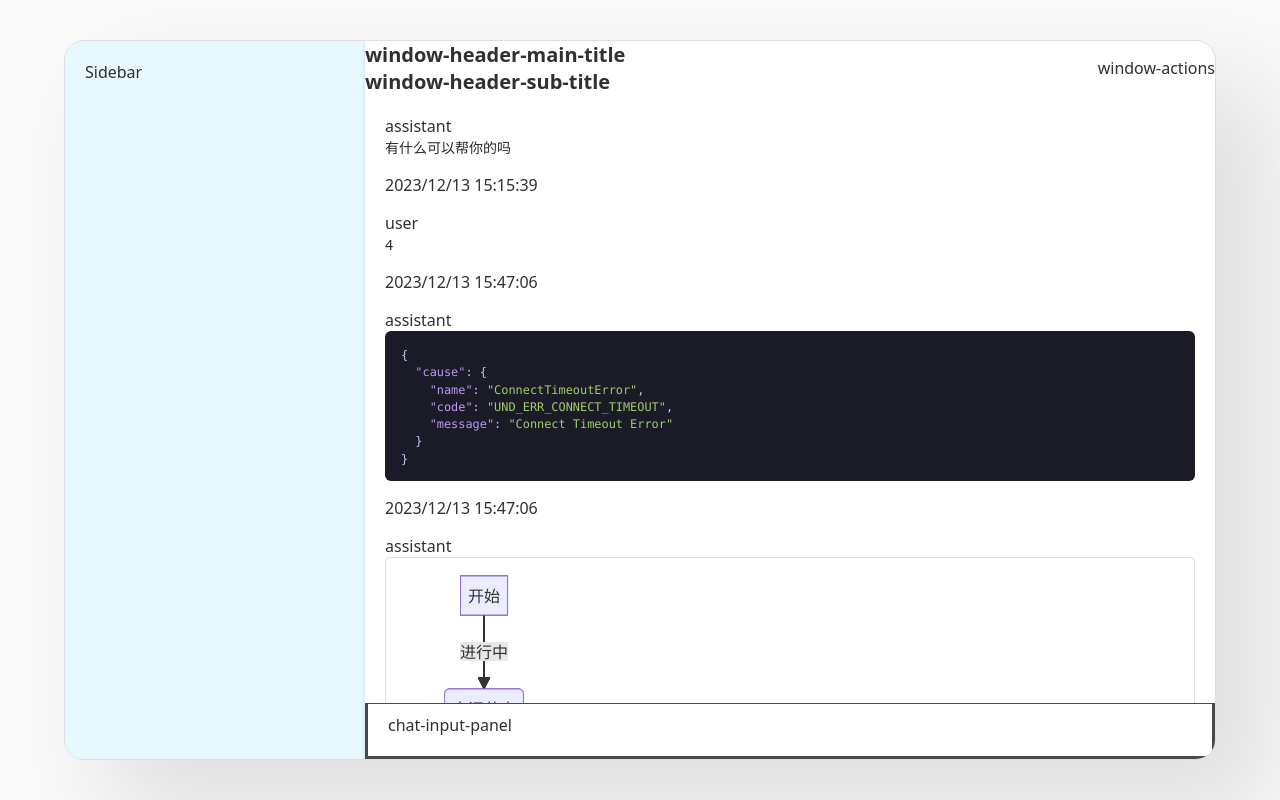
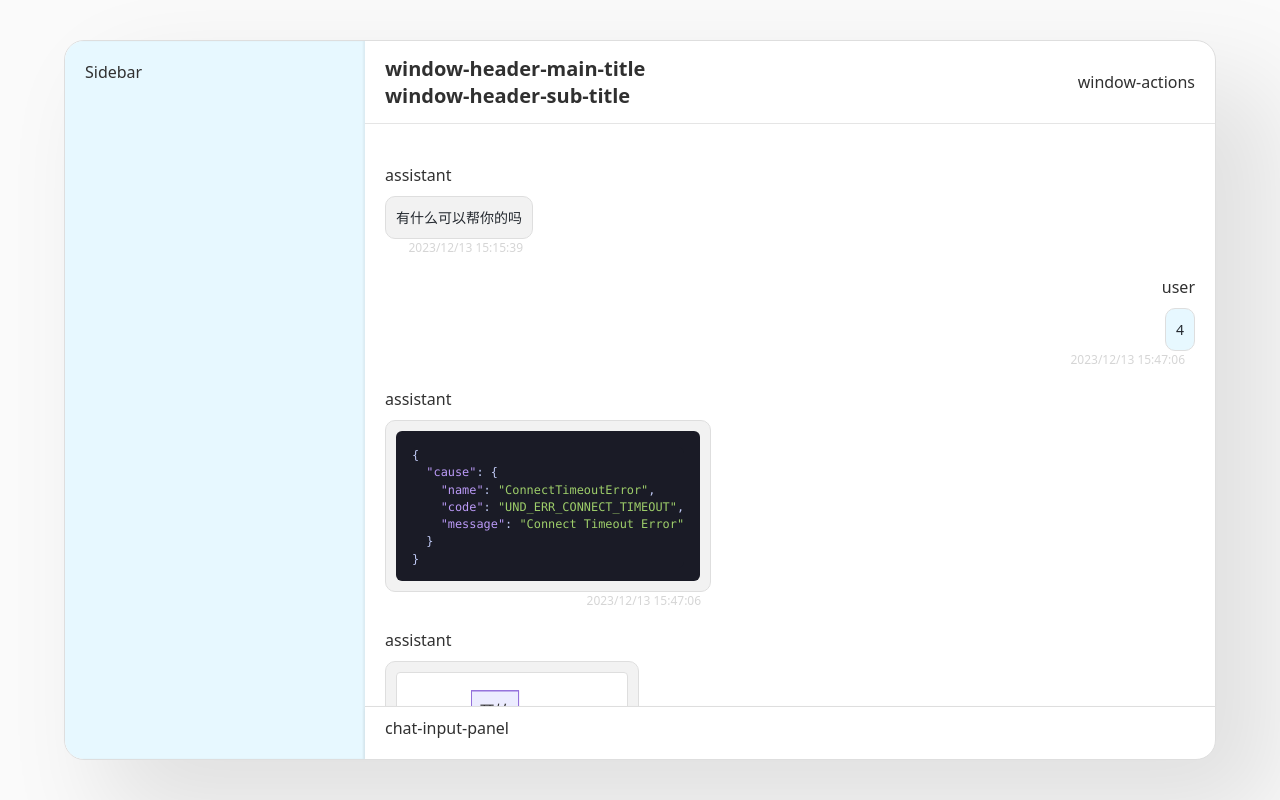
Before and after one commit to Orange-001/chatgpt-react-web, a React (Create React App) app: page / in a window 1280 px wide. Built offline with nearby package versions, Linux system fonts and the light colour scheme.

Commit message:
feat: Markdown onContextMenu&onDoubleClickCapture & style: Chat

```diff
--- a/src/components/Markdown/index.tsx
+++ b/src/components/Markdown/index.tsx
@@ -8,7 +8,7 @@ import RehypeHighlight from 'rehype-highlight';
 import mermaid from 'mermaid';
 import { useDebouncedCallback } from 'use-debounce';
 import copy from 'copy-to-clipboard';
-import { Modal, Spin, message } from 'antd';
+import { Modal, message } from 'antd';
 import { ReactComponent as LoadingIcon } from '@/assets/icons/three-dots.svg';
 
 export const Mermaid: FC<{ code: string }> = (props) => {
@@ -146,19 +146,23 @@ const _MarkdownContent: FC<{ content: string }> = (props) => {
 
 export const MarkdownContent = React.memo(_MarkdownContent);
 
-const Markdown: FC<{ content: string; loading?: boolean; fontSize?: number } & React.DOMAttributes<HTMLDivElement>> = (
-  props
-) => {
+interface Markdown extends React.DOMAttributes<HTMLDivElement> {
+  content: string;
+  loading?: boolean;
+  fontSize?: number;
+}
+
+const Markdown: FC<Markdown> = (props) => {
   return (
     <div
       className="markdown-body"
       style={{
         fontSize: `${props.fontSize ?? 14}px`
       }}
+      onContextMenu={props.onContextMenu}
+      onDoubleClickCapture={props.onDoubleClickCapture}
     >
-      <Spin indicator={<LoadingIcon />} spinning={props.loading ?? false}>
-        <MarkdownContent content={props.content} />
-      </Spin>
+      {props.loading ? <LoadingIcon /> : <MarkdownContent content={props.content} />}
     </div>
   );
 };
--- /dev/null
+++ b/src/views/Chat/index.module.scss
@@ -0,0 +1,513 @@
+@import '@/assets/style/animation.scss';
+
+.chat-input-actions {
+  display: flex;
+  flex-wrap: wrap;
+
+  .chat-input-action {
+    display: inline-flex;
+    border-radius: 20px;
+    font-size: 12px;
+    background-color: var(--white);
+    color: var(--black);
+    border: var(--border-in-light);
+    padding: 4px 10px;
+    animation: slide-in ease 0.3s;
+    box-shadow: var(--card-shadow);
+    transition: width ease 0.3s;
+    align-items: center;
+    height: 16px;
+    width: var(--icon-width);
+    overflow: hidden;
+
+    &:not(:last-child) {
+      margin-right: 5px;
+    }
+
+    .text {
+      white-space: nowrap;
+      padding-left: 5px;
+      opacity: 0;
+      transform: translateX(-5px);
+      transition: all ease 0.3s;
+      pointer-events: none;
+    }
+
+    &:hover {
+      --delay: 0.5s;
+      width: var(--full-width);
+      transition-delay: var(--delay);
+
+      .text {
+        transition-delay: var(--delay);
+        opacity: 1;
+        transform: translate(0);
+      }
+    }
+
+    .text,
+    .icon {
+      display: flex;
+      align-items: center;
+      justify-content: center;
+    }
+  }
+}
+
+.prompt-toast {
+  position: absolute;
+  bottom: -50px;
+  z-index: 999;
+  display: flex;
+  justify-content: center;
+  width: calc(100% - 40px);
+
+  .prompt-toast-inner {
+    display: flex;
+    justify-content: center;
+    align-items: center;
+    font-size: 12px;
+    background-color: var(--white);
+    color: var(--black);
+
+    border: var(--border-in-light);
+    box-shadow: var(--card-shadow);
+    padding: 10px 20px;
+    border-radius: 100px;
+
+    animation: slide-in-from-top ease 0.3s;
+
+    .prompt-toast-content {
+      margin-left: 10px;
+    }
+  }
+}
+
+.section-title {
+  font-size: 12px;
+  font-weight: bold;
+  margin-bottom: 10px;
+  display: flex;
+  justify-content: space-between;
+  align-items: center;
+
+  .section-title-action {
+    display: flex;
+    align-items: center;
+  }
+}
+
+.context-prompt {
+  .context-prompt-insert {
+    display: flex;
+    justify-content: center;
+    padding: 4px;
+    opacity: 0.2;
+    transition: all ease 0.3s;
+    background-color: rgba(0, 0, 0, 0);
+    cursor: pointer;
+    border-radius: 4px;
+    margin-top: 4px;
+    margin-bottom: 4px;
+
+    &:hover {
+      opacity: 1;
+      background-color: rgba(0, 0, 0, 0.05);
+    }
+  }
+
+  .context-prompt-row {
+    display: flex;
+    justify-content: center;
+    width: 100%;
+
+    &:hover {
+      .context-drag {
+        opacity: 1;
+      }
+    }
+
+    .context-drag {
+      display: flex;
+      align-items: center;
+      opacity: 0.5;
+      transition: all ease 0.3s;
+    }
+
+    .context-role {
+      margin-right: 10px;
+    }
+
+    .context-content {
+      flex: 1;
+      max-width: 100%;
+      text-align: left;
+    }
+
+    .context-delete-button {
+      margin-left: 10px;
+    }
+  }
+
+  .context-prompt-button {
+    flex: 1;
+  }
+}
+
+.memory-prompt {
+  margin: 20px 0;
+
+  .memory-prompt-content {
+    background-color: var(--white);
+    color: var(--black);
+    border: var(--border-in-light);
+    border-radius: 10px;
+    padding: 10px;
+    font-size: 12px;
+    user-select: text;
+  }
+}
+
+.clear-context {
+  margin: 20px 0 0 0;
+  padding: 4px 0;
+
+  border-top: var(--border-in-light);
+  border-bottom: var(--border-in-light);
+  box-shadow: var(--card-shadow) inset;
+
+  display: flex;
+  justify-content: center;
+  align-items: center;
+
+  color: var(--black);
+  transition: all ease 0.3s;
+  cursor: pointer;
+  overflow: hidden;
+  position: relative;
+  font-size: 12px;
+
+  animation: slide-in ease 0.3s;
+
+  $linear: linear-gradient(to right, rgba(0, 0, 0, 0), rgba(0, 0, 0, 1), rgba(0, 0, 0, 0));
+  mask-image: $linear;
+
+  @mixin show {
+    transform: translateY(0);
+    position: relative;
+    transition: all ease 0.3s;
+    opacity: 1;
+  }
+
+  @mixin hide {
+    transform: translateY(-50%);
+    position: absolute;
+    transition: all ease 0.1s;
+    opacity: 0;
+  }
+
+  &-tips {
+    @include show;
+    opacity: 0.5;
+  }
+
+  &-revert-btn {
+    color: var(--primary);
+    @include hide;
+  }
+
+  &:hover {
+    opacity: 1;
+    border-color: var(--primary);
+
+    .clear-context-tips {
+      @include hide;
+    }
+
+    .clear-context-revert-btn {
+      @include show;
+    }
+  }
+}
+
+.chat {
+  display: flex;
+  flex-direction: column;
+  position: relative;
+  height: 100%;
+}
+
+.chat-body {
+  flex: 1;
+  overflow: auto;
+  overflow-x: hidden;
+  padding: 20px;
+  padding-bottom: 40px;
+  position: relative;
+  overscroll-behavior: none;
+}
+
+.chat-body-main-title {
+  cursor: pointer;
+
+  &:hover {
+    text-decoration: underline;
+  }
+}
+
+@media only screen and (max-width: 600px) {
+  .chat-body-title {
+    text-align: center;
+  }
+}
+
+.chat-message {
+  display: flex;
+  flex-direction: row;
+
+  &:last-child {
+    animation: slide-in ease 0.3s;
+  }
+}
+
+.chat-message-user {
+  display: flex;
+  flex-direction: row-reverse;
+
+  .chat-message-header {
+    flex-direction: row-reverse;
+  }
+}
+
+.chat-message-header {
+  margin-top: 20px;
+  display: flex;
+  align-items: center;
+
+  .chat-message-actions {
+    display: flex;
+    box-sizing: border-box;
+    font-size: 12px;
+    align-items: flex-end;
+    justify-content: space-between;
+    transition: all ease 0.3s;
+    transform: scale(0.9) translateY(5px);
+    margin: 0 10px;
+    opacity: 0;
+    pointer-events: none;
+
+    .chat-input-actions {
+      display: flex;
+      flex-wrap: nowrap;
+    }
+  }
+}
+
+.chat-message-container {
+  max-width: var(--message-max-width);
+  display: flex;
+  flex-direction: column;
+  align-items: flex-start;
+
+  &:hover {
+    .chat-message-edit {
+      opacity: 0.9;
+    }
+
+    .chat-message-actions {
+      opacity: 1;
+      pointer-events: all;
+      transform: scale(1) translateY(0);
+    }
+  }
+}
+
+.chat-message-user > .chat-message-container {
+  align-items: flex-end;
+}
+
+.chat-message-avatar {
+  position: relative;
+
+  .chat-message-edit {
+    position: absolute;
+    height: 100%;
+    width: 100%;
+    overflow: hidden;
+    display: flex;
+    align-items: center;
+    justify-content: center;
+    opacity: 0;
+    transition: all ease 0.3s;
+
+    button {
+      padding: 7px;
+    }
+  }
+  /* Specific styles for iOS devices */
+  @media screen and (max-device-width: 812px) and (-webkit-min-device-pixel-ratio: 2) {
+    @supports (-webkit-touch-callout: none) {
+      .chat-message-edit {
+        top: -8%;
+      }
+    }
+  }
+}
+
+.chat-message-status {
+  font-size: 12px;
+  color: #aaa;
+  line-height: 1.5;
+  margin-top: 5px;
+}
+
+.chat-message-item {
+  box-sizing: border-box;
+  max-width: 100%;
+  margin-top: 10px;
+  border-radius: 10px;
+  background-color: rgba(0, 0, 0, 0.05);
+  padding: 10px;
+  font-size: 14px;
+  user-select: text;
+  word-break: break-word;
+  border: var(--border-in-light);
+  position: relative;
+  transition: all ease 0.3s;
+}
+
+.chat-message-action-date {
+  font-size: 12px;
+  opacity: 0.2;
+  white-space: nowrap;
+  transition: all ease 0.6s;
+  color: var(--black);
+  text-align: right;
+  width: 100%;
+  box-sizing: border-box;
+  padding-right: 10px;
+  pointer-events: none;
+  z-index: 1;
+}
+
+.chat-message-user > .chat-message-container > .chat-message-item {
+  background-color: var(--second);
+
+  &:hover {
+    min-width: 0;
+  }
+}
+
+.chat-input-panel {
+  position: relative;
+  width: 100%;
+  padding: 20px;
+  padding-top: 10px;
+  box-sizing: border-box;
+  flex-direction: column;
+  border-top: var(--border-in-light);
+  box-shadow: var(--card-shadow);
+
+  .chat-input-actions {
+    .chat-input-action {
+      margin-bottom: 10px;
+    }
+  }
+}
+
+@mixin single-line {
+  white-space: nowrap;
+  overflow: hidden;
+  text-overflow: ellipsis;
+}
+
+.prompt-hints {
+  min-height: 20px;
+  width: 100%;
+  max-height: 50vh;
+  overflow: auto;
+  display: flex;
+  flex-direction: column-reverse;
+
+  background-color: var(--white);
+  border: var(--border-in-light);
+  border-radius: 10px;
+  margin-bottom: 10px;
+  box-shadow: var(--shadow);
+
+  .prompt-hint {
+    color: var(--black);
+    padding: 6px 10px;
+    animation: slide-in ease 0.3s;
+    cursor: pointer;
+    transition: all ease 0.3s;
+    border: transparent 1px solid;
+    margin: 4px;
+    border-radius: 8px;
+
+    &:not(:last-child) {
+      margin-top: 0;
+    }
+
+    .hint-title {
+      font-size: 12px;
+      font-weight: bolder;
+
+      @include single-line();
+    }
+    .hint-content {
+      font-size: 12px;
+
+      @include single-line();
+    }
+
+    &-selected,
+    &:hover {
+      border-color: var(--primary);
+    }
+  }
+}
+
+.chat-input-panel-inner {
+  display: flex;
+  flex: 1;
+}
+
+.chat-input {
+  height: 100%;
+  width: 100%;
+  border-radius: 10px;
+  border: var(--border-in-light);
+  box-shadow: 0 -2px 5px rgba(0, 0, 0, 0.03);
+  background-color: var(--white);
+  color: var(--black);
+  font-family: inherit;
+  padding: 10px 90px 10px 14px;
+  resize: none;
+  outline: none;
+  box-sizing: border-box;
+  min-height: 68px;
+}
+
+.chat-input:focus {
+  border: 1px solid var(--primary);
+}
+
+.chat-input-send {
+  background-color: var(--primary);
+  color: white;
+
+  position: absolute;
+  right: 30px;
+  bottom: 32px;
+}
+
+@media only screen and (max-width: 600px) {
+  .chat-input {
+    font-size: 16px;
+  }
+
+  .chat-input-send {
+    bottom: 30px;
+  }
+}
--- a/src/views/Chat/index.tsx
+++ b/src/views/Chat/index.tsx
@@ -1,13 +1,15 @@
 import React, { FC, Fragment, useState } from 'react';
 import { messages as td_messages } from '@/assets/data/test';
 import Markdown from '@/components/Markdown';
+
+import styles from './index.module.scss';
 
 const Chat: FC = () => {
   const [messages, setMessages] = useState(td_messages);
 
   return (
-    <>
-      <div className="flex justify-between items-center relative">
+    <div className={styles['chat']}>
+      <div className="window-header">
         <div className="text-[20px] font-bold max-w-[50vw]">
           <div>window-header-main-title</div>
           <div>window-header-sub-title</div>
@@ -15,28 +17,31 @@ const Chat: FC = () => {
         <div>window-actions</div>
       </div>
 
-      <div className="flex-1 overflow-x-hidden overflow-y-auto p-[20px] pb-[40px] relative overscroll-none">
+      <div className={styles['chat-body']}>
         {messages.map((message, i) => {
+          const isUser = message.role === 'user';
+
           return (
             <Fragment key={i}>
-              <div className="mb-4">
-                <div>{message.role}</div>
-                <div className="markdown">
-                  <Markdown content={message.content} />
+              <div className={isUser ? styles['chat-message-user'] : styles['chat-message']}>
+                <div className={styles['chat-message-container']}>
+                  <div className={styles['chat-message-header']}>{message.role}</div>
+                  <div className={styles['chat-message-item']}>
+                    <Markdown
+                      content={message.content}
+                      loading={message.streaming && message.content.length === 0 && !isUser}
+                    />
+                  </div>
+                  <div className={styles['chat-message-action-date']}>{message.date.toString()}</div>
                 </div>
-                <div>{message.date.toString()}</div>
               </div>
             </Fragment>
           );
         })}
       </div>
 
-      <div className="relative w-full p-[20px] pt-[10px] box-border border-t-[1px] border-solid border-[#494949]">
-        chat-input-panel
-      </div>
-
-      {/* <button className="text-[var(--test-text-color)]">test</button> */}
-    </>
+      <div className={styles['chat-input-panel']}>chat-input-panel</div>
+    </div>
   );
 };
 
```
